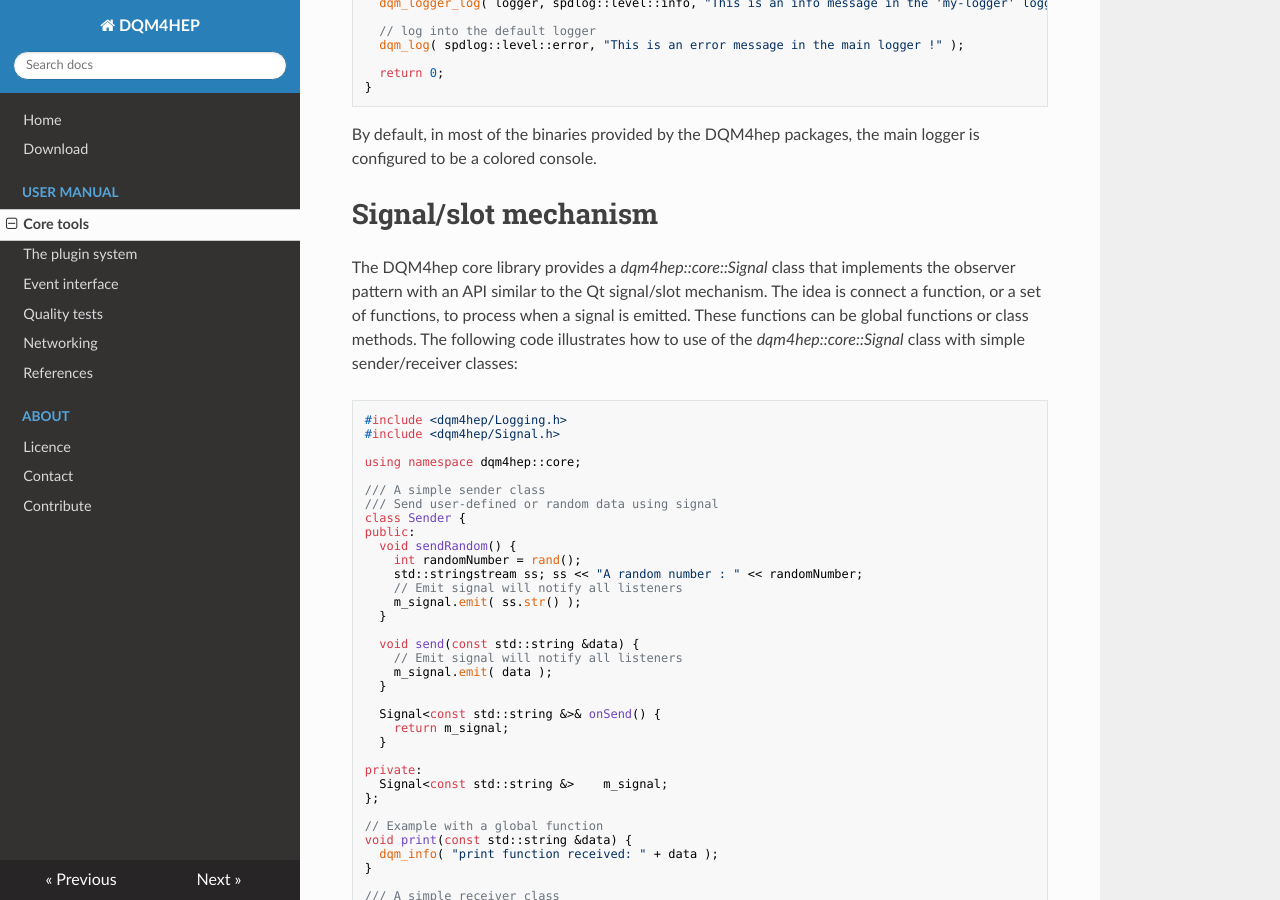
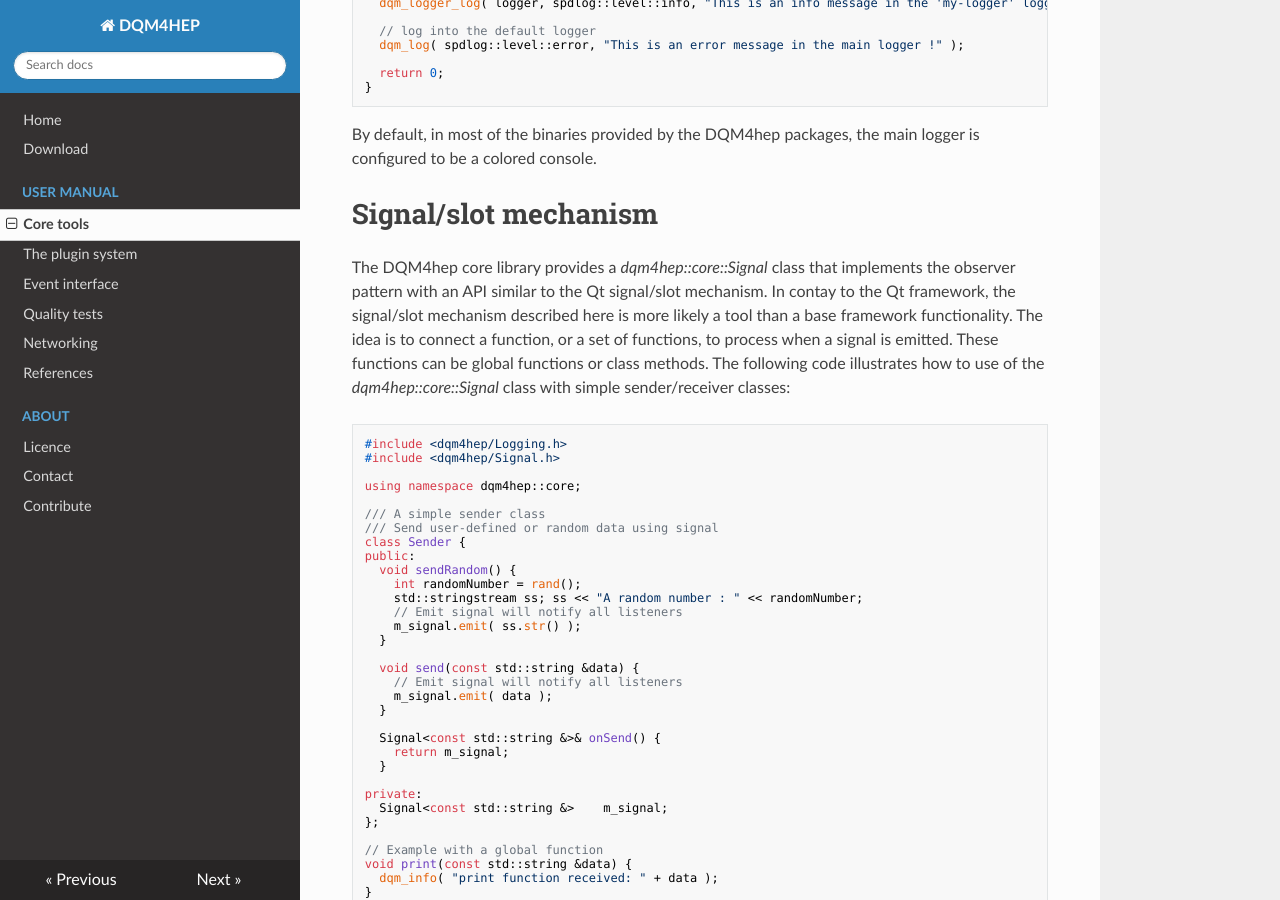
Before and after one commit to tcoates3/dqm4hep-doc, an MkDocs documentation site: the page built from docs/user-manual/core-tools.md, in a window 1280 px wide and 900 px high, scrolled down 2385 px. Built offline with MkDocs 1.6.1, drawn with Linux system fonts in a browser that asks for light colours; nearby versions of some CDN libraries; old or Windows-style settings are respelled for this version of MkDocs; some of the changed text lies outside the part shown.

Commit message:
Fixed typos

````diff
--- a/docs/user-manual/core-tools.md
+++ b/docs/user-manual/core-tools.md
@@ -145,7 +145,7 @@ By default, in most of the binaries provided by the DQM4hep packages, the main l
 
 # Signal/slot mechanism
 
-The DQM4hep core library provides a *dqm4hep::core::Signal* class that implements the observer pattern with an API similar to the Qt signal/slot mechanism. The idea is connect a function, or a set of functions, to process when a signal is emitted. These functions can be global functions or class methods. The following code illustrates how to use of the *dqm4hep::core::Signal* class with simple sender/receiver classes:
+The DQM4hep core library provides a *dqm4hep::core::Signal* class that implements the observer pattern with an API similar to the Qt signal/slot mechanism. In contay to the Qt framework, the signal/slot mechanism described here is more likely a tool than a base framework functionality. The idea is to connect a function, or a set of functions, to process when a signal is emitted. These functions can be global functions or class methods. The following code illustrates how to use of the *dqm4hep::core::Signal* class with simple sender/receiver classes:
 
 
 ```cpp
````
Also changed, not shown: other parts of docs/user-manual/core-tools.md (+3 -3 lines).
